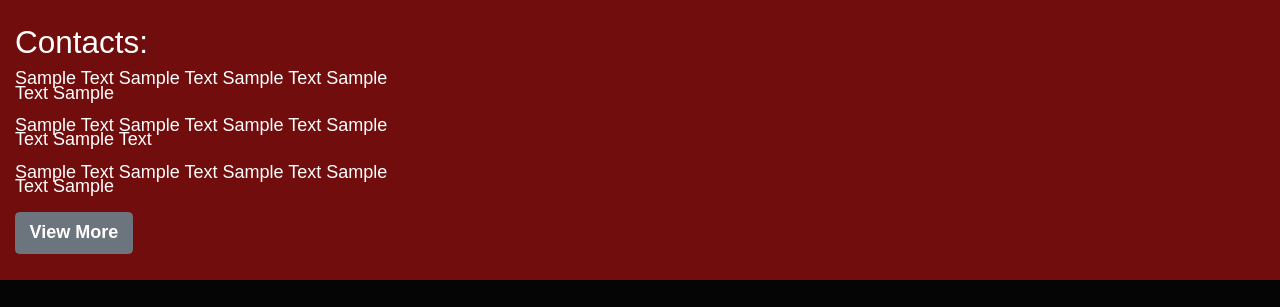
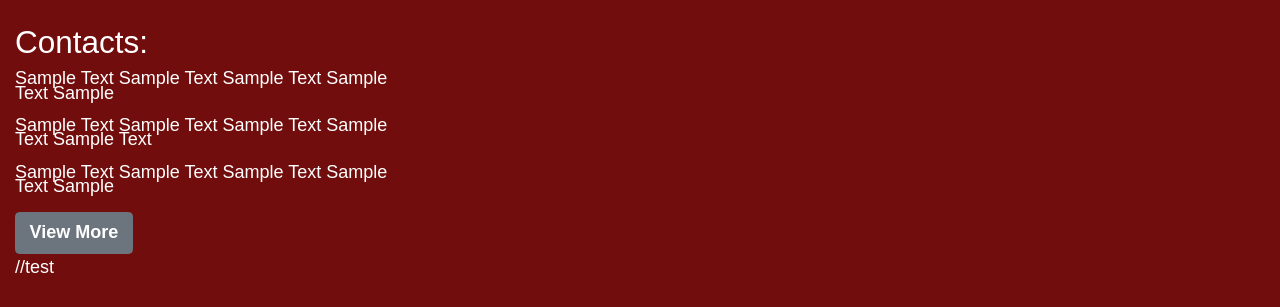
Before and after one commit to JamesRamasta/WELFARAN-PROJECT, a PHP site: page / in a window 1280 px wide. Shown: the part 909-1216 px from the top of the page. Before the commit the page ends 1189 px from the top, so only its background shows below. Run offline with PHP 8.4, Linux system fonts and the light colour scheme; some libraries are stand-ins or nearby versions; some web fonts are replaced.

Commit message:
Update index.php

```diff
--- a/index.php
+++ b/index.php
@@ -104,7 +104,7 @@
         <p>Sample Text Sample Text Sample Text Sample Text Sample </p>
         <button type="button" class="btn btn-secondary"><b>View More</b></button>
       </div>
-    </div>
+    </div>//test
   </footer>
 
 
```
